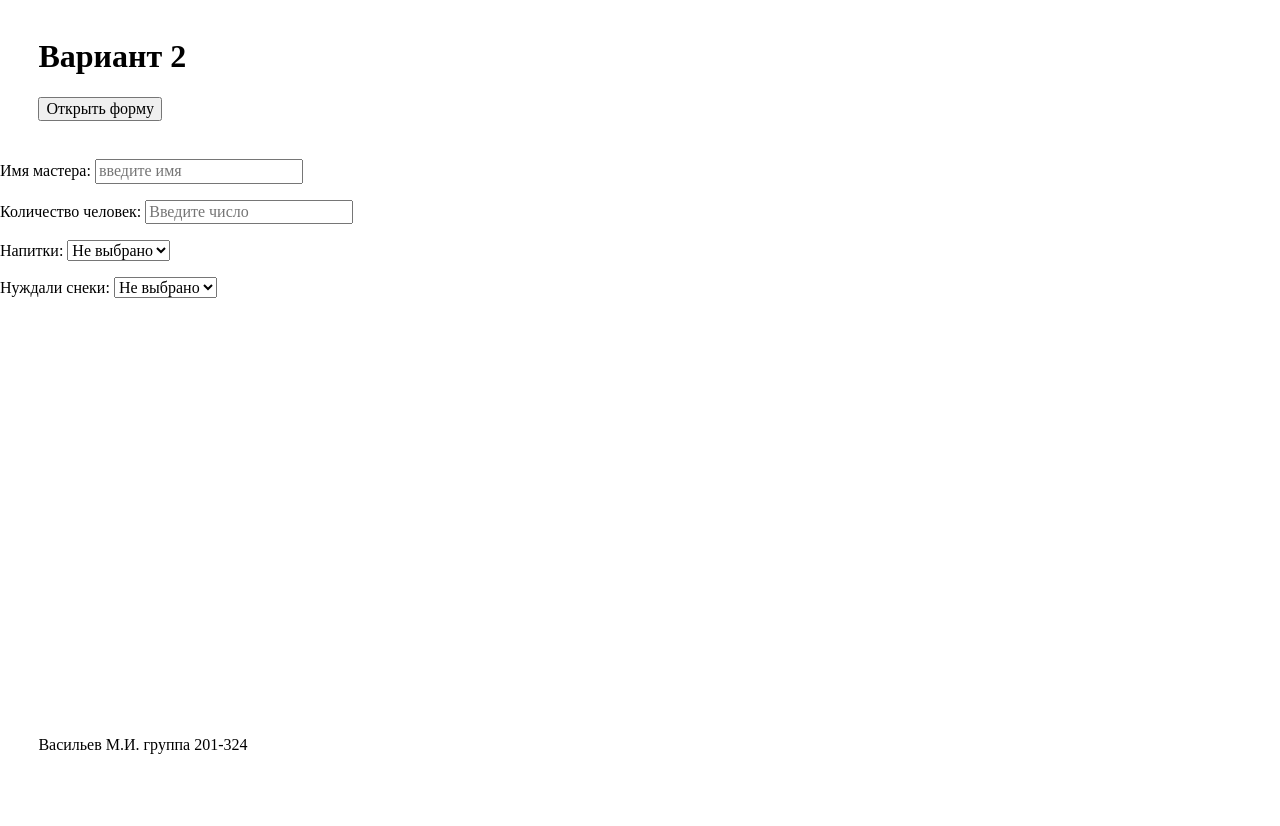
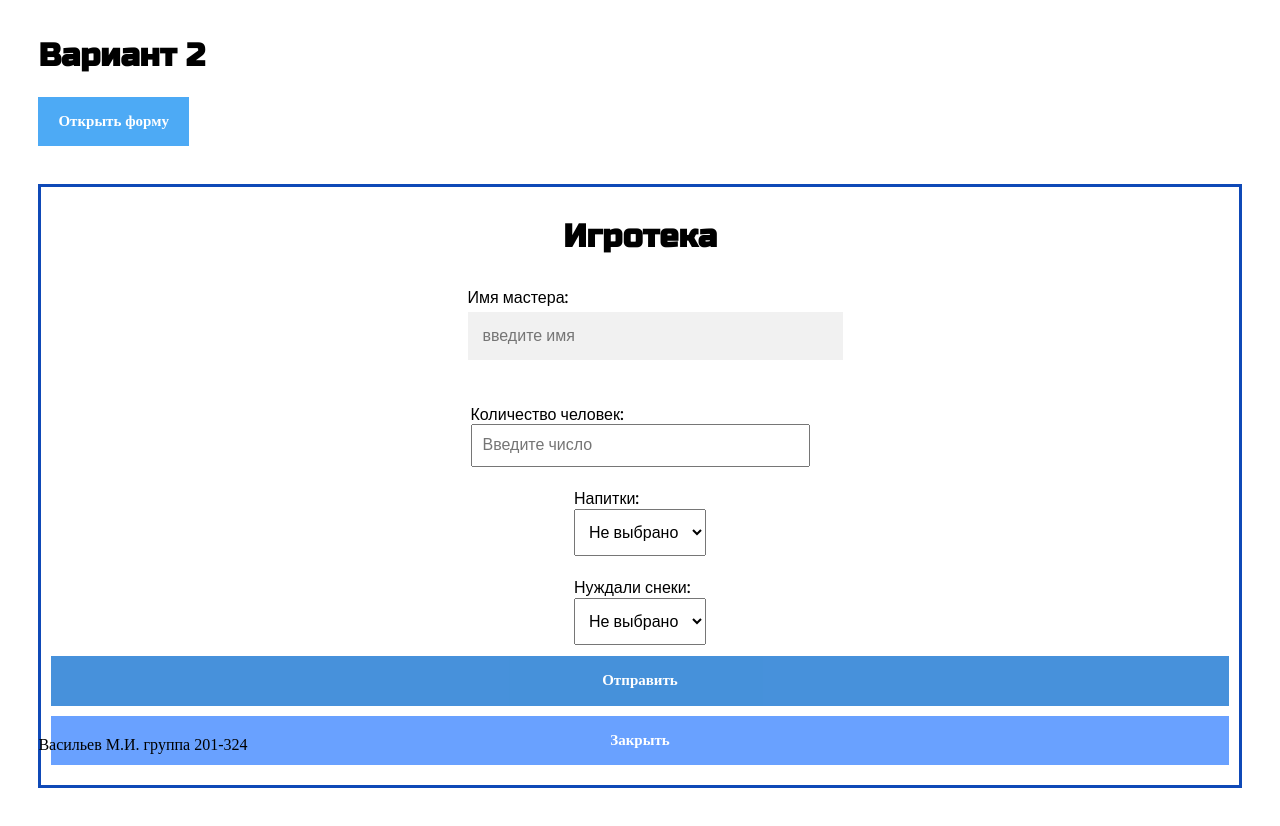
Before and after one commit to coder666s/kr1_vasilev, a plain HTML site: page index.html in a window 1280 px wide. Both pictures are taken after a click on the button "Открыть форму". Shown: the top 826 px of the page. Before the commit the page ends 800 px from the top, so only its background shows below. Drawn offline with Linux system fonts and the light colour scheme.

Commit message:
24.05.22
внешний вид формы. Открыть-закрыть

```diff
--- a/css/indexcss.css
+++ b/css/indexcss.css
@@ -1,6 +1,96 @@
+@import url('https://fonts.googleapis.com/css2?family=EB+Garamond&family=Poppins:wght@500&display=swap');
+@import url('https://fonts.googleapis.com/css2?family=EB+Garamond&family=Poppins:wght@500&family=Russo+One&display=swap');
+
+h1{
+    font-family: 'EB Garamond', serif;
+    font-family: 'Poppins', sans-serif;
+    font-family: 'Russo One', sans-serif;
+}
+
 header{
     margin: 3%;
 }
+
+.open-button {
+    background-color: #2196F3;
+    color: white;
+    font-size: 15px;
+    font-weight: bold;
+    padding: 16px 20px;
+    border: none;
+    cursor: pointer;
+    opacity: 0.8;
+  }
+
+  .form-popup {
+    display: none;
+    margin: 3%;
+    border: 3px solid #0c47b6fb;
+    z-index: 9;
+
+  }
+
+  .form-container {
+    display: flex;
+    flex-direction: column;
+    align-items: center;
+    padding: 10px;
+    background-color: white;
+  }
+
+  label{
+    margin: 1%;
+    font-family: 'EB Garamond', serif;
+    font-family: 'Poppins', sans-serif;
+    font-size:medium;
+
+  }
+
+  input{
+      display: block;
+      padding: 10px;
+
+  }
+
+  select{
+      margin: 1%;
+      display: block;
+      padding: 10px;
+  }
+
+  .form-container input[type=text], .form-container input[type=password] {
+    width: 100%;
+    padding: 15px;
+    margin: 5px 0 22px 0;
+    border: none;
+    background: #f1f1f1;
+  }
+
+  .form-container input[type=text]:focus, .form-container input[type=password]:focus {
+    background-color: #ddd;
+    outline: none;
+  }
+
+  .form-container .btn {
+    background-color: #1976D2;
+    color: white;
+    padding: 16px 20px;
+    border: none;
+    cursor: pointer;
+    width: 100%;
+    margin-bottom:10px;
+    opacity: 0.8;
+    font-size: 15px;
+    font-weight: bold;
+  }
+
+  .form-container .cancel {
+    background-color: #448AFF;
+  }
+
+  .form-container .btn:hover, .open-button:hover {
+    opacity: 1;
+  }
 
 footer{
     position: absolute;
--- a/index.html
+++ b/index.html
@@ -4,33 +4,36 @@
       <title>Название страницы</title>
       <link rel="stylesheet" href="/css/indexcss.css" />
       <link rel="stylesheet" href="/css/normalize8.css" />
-
+      <script src="/js/formjs.js"></script>
 
   </head>
   <body>
       <header>
           <h1>Вариант 2</h1>
-          <button>Открыть форму</button>
+          <button class="open-button" onclick="openForm()">Открыть форму</button>
       </header>
-      <main>
-          <form>
-            <p>Имя мастера: <input type="text" name="Name_master" placeholder="введите имя"></p>
-            <p>Количество человек: <input type="number" name="num_people" placeholder="Введите число"></p>
-            <p>Напитки:
+      <main class="form-popup" id="myForm">
+            <form action="#" class="form-container">
+                <h1>Игротека</h1>
+                <label>Имя мастера: <input type="text" name="Name_master" placeholder="введите имя"></label>
+                <label>Количество человек: <input type="number" name="num_people" placeholder="Введите число"></label>
+                <label>Напитки:
                     <select>
                         <option value="zero_drink">Не выбрано</option>
                         <option value="water">Вода</option>
                         <option value="juice">Сок</option>
                         <option value="lemonade">Лимонад</option>
                     </select>
-            </p>
-            <p>Нуждали снеки:
+                </label>
+                <label>Нуждали снеки:
                     <select>
                         <option value="zero_snacks">Не выбрано</option>
                         <option value="True">Да</option>
                         <option value="False">Нет</option>
                     </select>
-            </p>
+                </label>
+                <button type="submit" class="btn">Отправить</button>
+                <button type="button" class="btn cancel" onclick="closeForm()">Закрыть</button>
             </form>
       </main>
       <footer>
--- /dev/null
+++ b/js/formjs.js
@@ -0,0 +1,6 @@
+function openForm() {
+    document.getElementById("myForm").style.display = "block";
+}
+function closeForm() {
+    document.getElementById("myForm").style.display = "none";
+}
```
Lines whose indentation alone changed are shown as unchanged.
